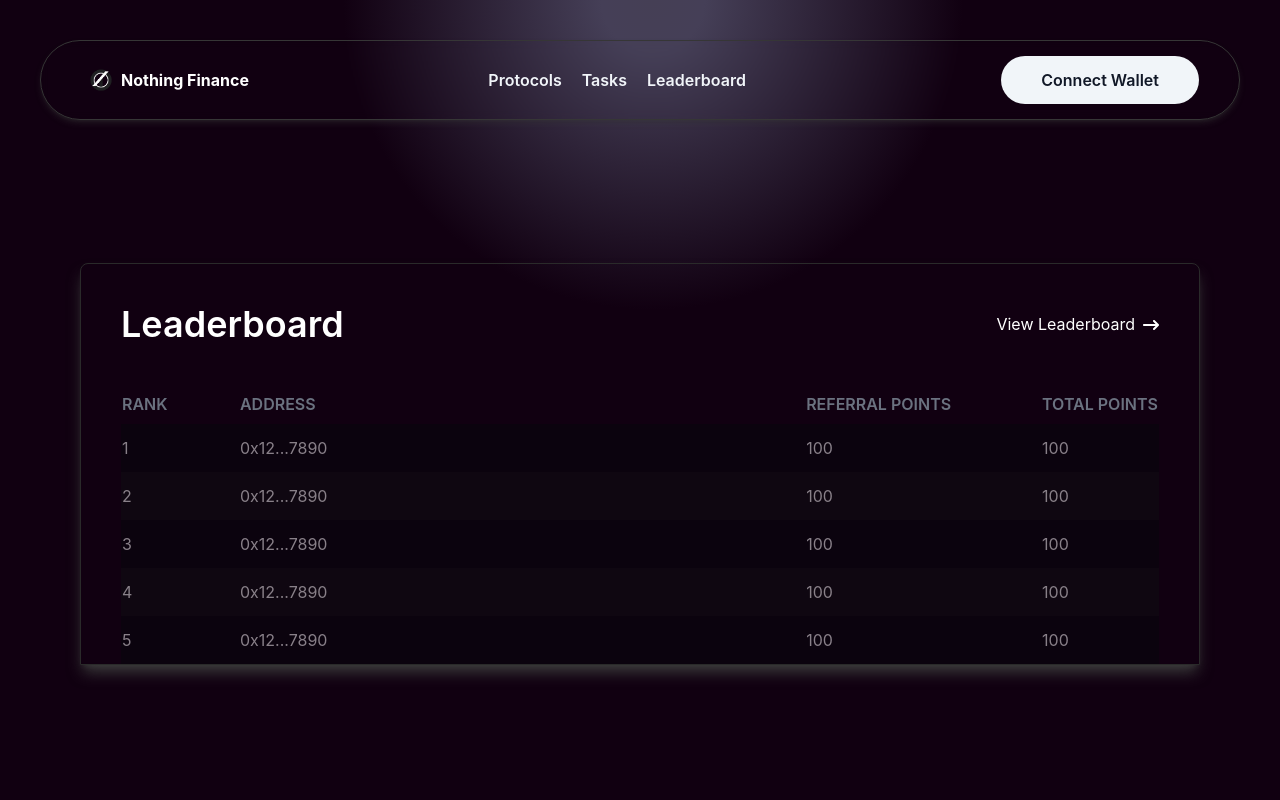
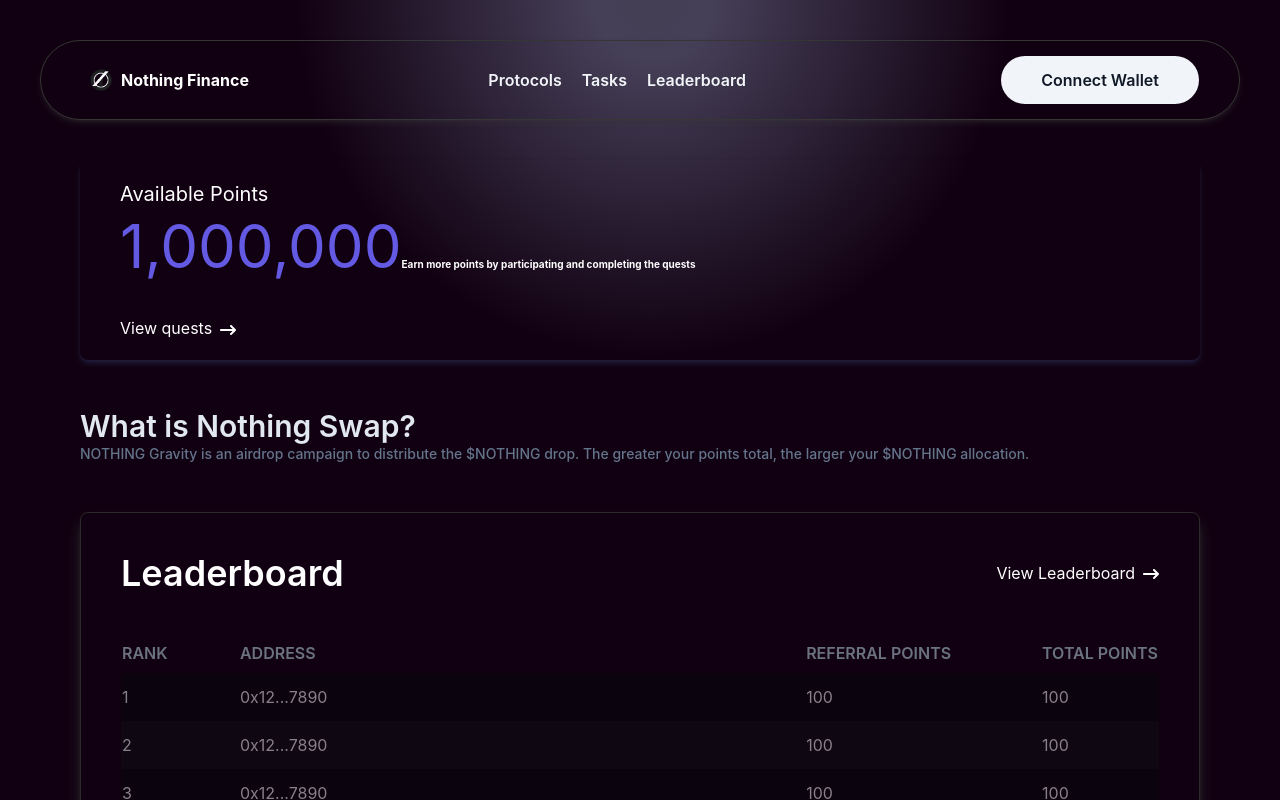
Before and after one commit to thesimonsnape/nothingfinance, a React (Create React App) app: page /leaderboard/1 in a window 1280 px wide. Shown: the top 800 px of the page. Built offline with nearby package versions, Linux system fonts and the light colour scheme.

Commit message:
feat: minor fixes

```diff
--- a/src/pages/LeaderBoardPage.jsx
+++ b/src/pages/LeaderBoardPage.jsx
@@ -1,13 +1,37 @@
 import React from 'react'
 import NavBar from '../components/NavBar'
 import LeaderBoardTable from '../components/LeaderBoardTable'
+import { FaArrowRightLong } from "react-icons/fa6";
+import { Link, useParams } from 'react-router-dom';
+import { rows } from '../constant/index';
 
 const LeaderBoardPage = () => {
+  const { id } = useParams();
+  const row = rows.find(row => row.id === id) ?? rows[0];
+
   return (
     <div className='flex justify-center min-h-screen px-7 md:px-20'>
       <NavBar />
-      <div className='w-full max-w-[1200px] mt-32'>
-        <LeaderBoardTable />
+      <div className='w-full max-w-[1200px] mt-40'>
+        <div className='flex flex-col gap-2 w-full text-white px-4 md:px-10 py-5 items-start justify-center rounded-lg shadow-[#211f3e] shadow-md'>
+            <h2 className='text-xl'>Available Points</h2>
+            <div className='flex items-center w-full gap-2'>
+             <span className='text-6xl text-[#6459e3]'>{row.totalPoints}<b className='text-[10px] text-[white]'>Earn more points by participating and completing the quests</b></span>
+            </div>
+            <br />
+            <Link to={`/project/${id}`} className='link-styles flex gap-2 items-center cursor-pointer'>
+                <div className='flex gap-2 items-center cursor-pointer'>
+                    View quests <FaArrowRightLong className='translate-y-[2px]' />
+                </div>
+            </Link>
+        </div>
+        <div className='mt-12'>
+            <h2 className='text-slate-200 text-3xl font-semibold'>What is {row.project}?</h2>
+            <p className='text-slate-500 text-sm font-medium'>{row.tagLine}</p>
+        </div>
+        <div className='mt-12 mb-20'>
+            <LeaderBoardTable />
+        </div>
       </div>
     </div>
   )
--- a/src/pages/ProjectPage.jsx
+++ b/src/pages/ProjectPage.jsx
@@ -19,7 +19,7 @@ const ProjectsPage = () => {
              <span className='text-6xl text-[#6459e3]'>{row.totalPoints}<b className='text-[10px] text-[white]'>Earn more points by participating and completing the quests</b></span>
             </div>
             <br />
-            <Link to='/projects' className='link-styles flex gap-2 items-center cursor-pointer'>
+            <Link to={`/leaderboard/${id}`} className='link-styles flex gap-2 items-center cursor-pointer'>
                 <div className='flex gap-2 items-center cursor-pointer'>
                     View leaderboard <FaArrowRightLong className='translate-y-[2px]' />
                 </div>
```
